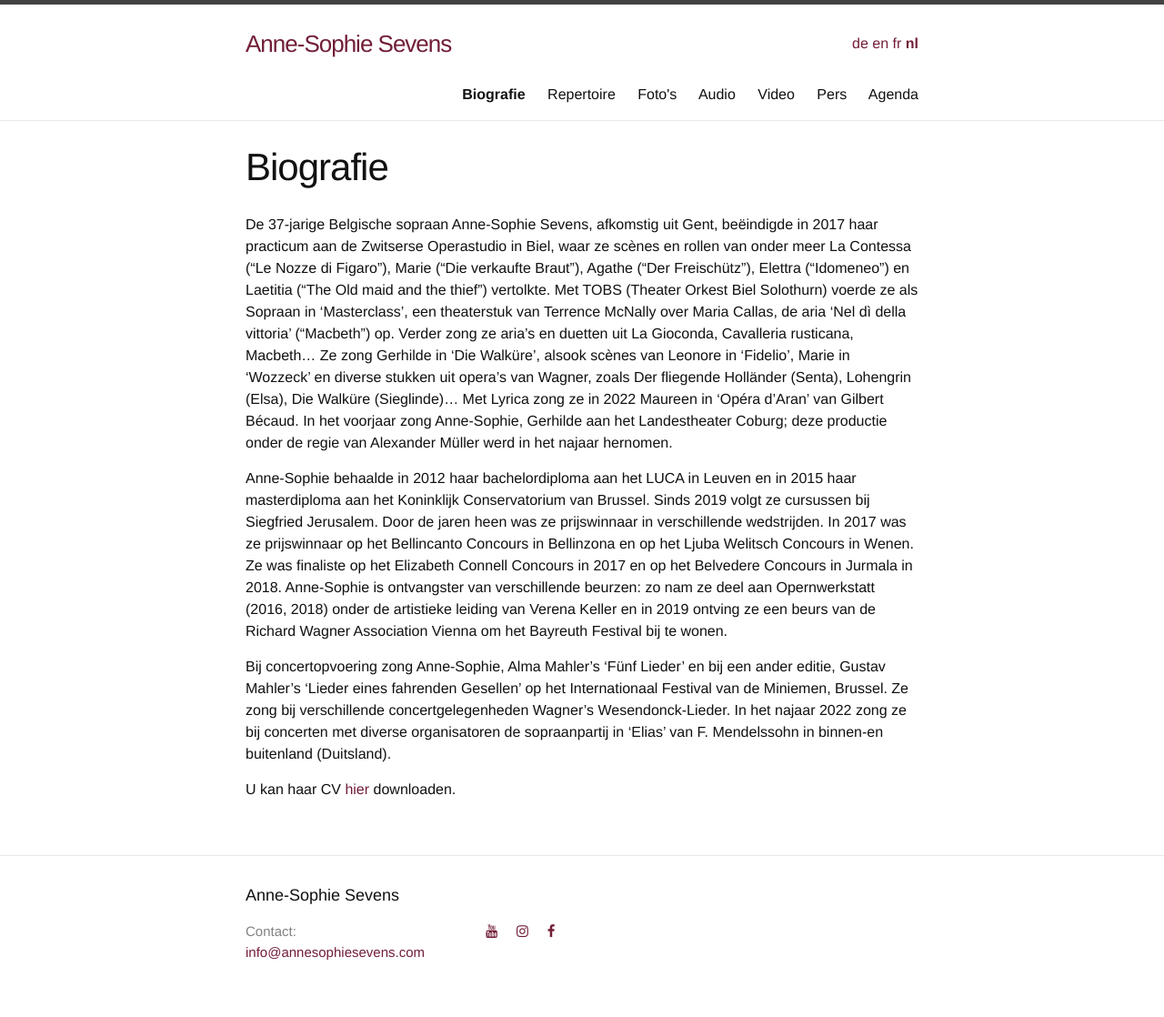
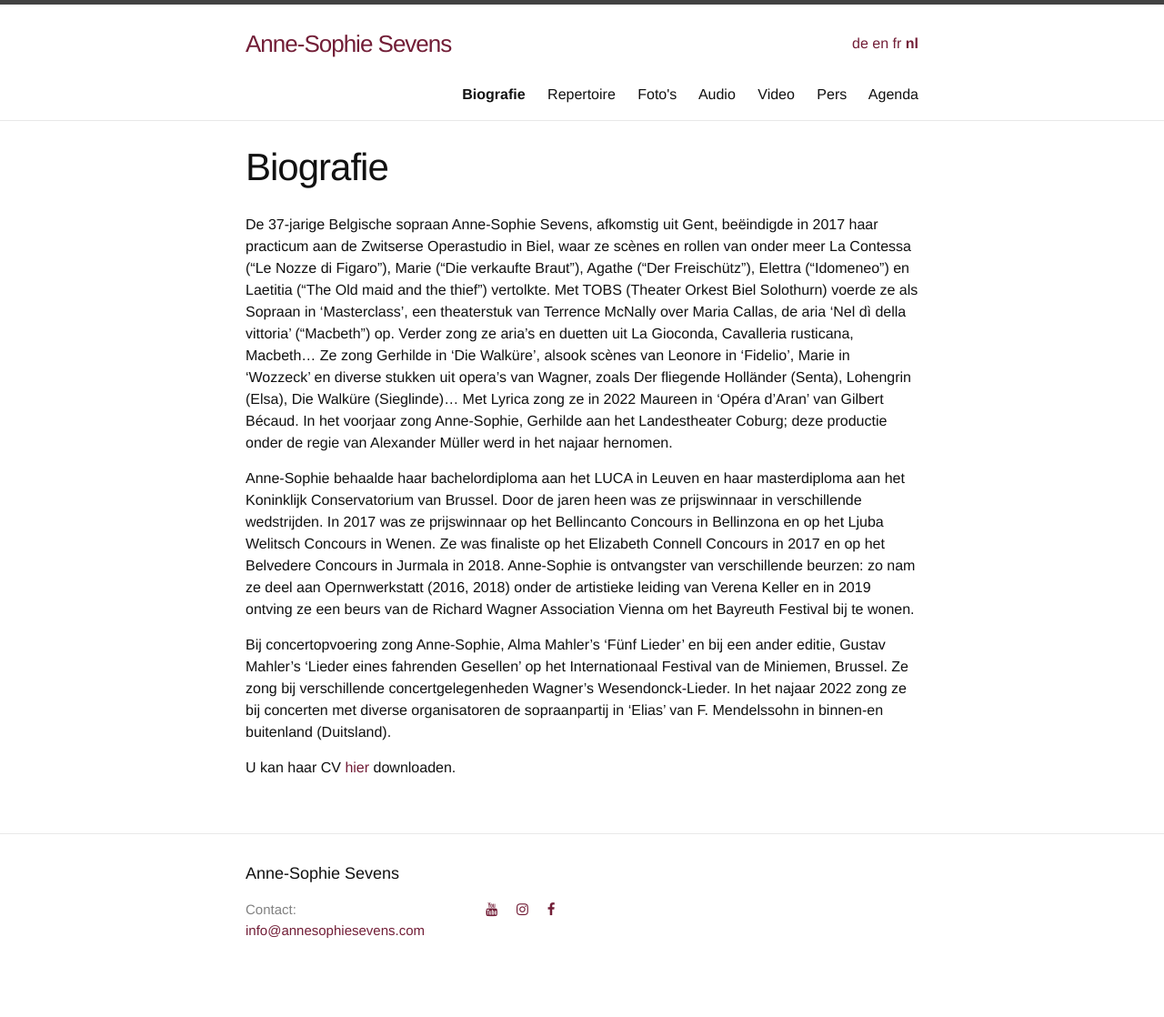
Before and after one commit to annesophie-sevens/annesophie-sevens.github.io, a Jekyll site: the page built from biography-nl.md, in a window 1280 px wide. Shown: the whole page at 91% size. Built offline with Jekyll 4.4.1, drawn with Linux system fonts in a browser that asks for light colours; nearby versions of some CDN libraries; after the commit the page ends 1094 px from its top, so only the background shows below that.

Commit message:
Update biography-nl.md

```diff
--- a/biography-nl.md
+++ b/biography-nl.md
@@ -8,7 +8,7 @@ ref: biography
 ---
 De 37-jarige Belgische sopraan Anne-Sophie Sevens, afkomstig uit Gent, beëindigde in 2017 haar practicum aan de Zwitserse Operastudio in Biel, waar ze scènes en rollen van onder meer La Contessa (“Le Nozze di Figaro”), Marie (“Die verkaufte Braut”), Agathe (“Der Freischütz”), Elettra (“Idomeneo”) en Laetitia (“The Old maid and the thief”) vertolkte. Met TOBS (Theater Orkest Biel Solothurn) voerde ze als Sopraan in ‘Masterclass’, een theaterstuk van Terrence McNally over Maria Callas, de aria ‘Nel dì della vittoria’ (“Macbeth”) op. Verder zong ze aria’s en duetten uit La Gioconda, Cavalleria rusticana, Macbeth… Ze zong Gerhilde in ‘Die Walküre’, alsook scènes van Leonore in ‘Fidelio’, Marie in ‘Wozzeck’ en diverse stukken uit opera’s van Wagner, zoals Der fliegende Holländer (Senta), Lohengrin (Elsa), Die Walküre (Sieglinde)… Met Lyrica zong ze in 2022 Maureen in ‘Opéra d’Aran’ van Gilbert Bécaud. In het voorjaar zong Anne-Sophie, Gerhilde aan het Landestheater Coburg; deze productie onder de regie van Alexander Müller werd in het najaar hernomen.
 
-Anne-Sophie behaalde in 2012 haar bachelordiploma aan het LUCA in Leuven en in 2015 haar masterdiploma aan het Koninklijk Conservatorium van Brussel. Sinds 2019 volgt ze cursussen bij Siegfried Jerusalem. Door de jaren heen was ze prijswinnaar in verschillende wedstrijden. In 2017 was ze prijswinnaar op het Bellincanto Concours in Bellinzona en op het Ljuba Welitsch Concours in Wenen. Ze was finaliste op het Elizabeth Connell Concours in 2017 en op het Belvedere Concours in Jurmala in 2018. Anne-Sophie is ontvangster van verschillende beurzen: zo nam ze deel aan Opernwerkstatt (2016, 2018) onder de artistieke leiding van Verena Keller en in 2019 ontving ze een beurs van de Richard Wagner Association Vienna om het Bayreuth Festival bij te wonen.
+Anne-Sophie behaalde haar bachelordiploma aan het LUCA in Leuven en haar masterdiploma aan het Koninklijk Conservatorium van Brussel. Door de jaren heen was ze prijswinnaar in verschillende wedstrijden. In 2017 was ze prijswinnaar op het Bellincanto Concours in Bellinzona en op het Ljuba Welitsch Concours in Wenen. Ze was finaliste op het Elizabeth Connell Concours in 2017 en op het Belvedere Concours in Jurmala in 2018. Anne-Sophie is ontvangster van verschillende beurzen: zo nam ze deel aan Opernwerkstatt (2016, 2018) onder de artistieke leiding van Verena Keller en in 2019 ontving ze een beurs van de Richard Wagner Association Vienna om het Bayreuth Festival bij te wonen.
 
 Bij concertopvoering zong Anne-Sophie, Alma Mahler’s ‘Fünf Lieder’ en bij een ander editie, Gustav Mahler’s ‘Lieder eines fahrenden Gesellen’ op het Internationaal Festival van de Miniemen, Brussel. Ze zong bij verschillende concertgelegenheden  Wagner’s Wesendonck-Lieder. In het najaar 2022 zong ze bij concerten met diverse organisatoren de sopraanpartij in ‘Elias’ van F. Mendelssohn in binnen-en buitenland (Duitsland).
 
```
